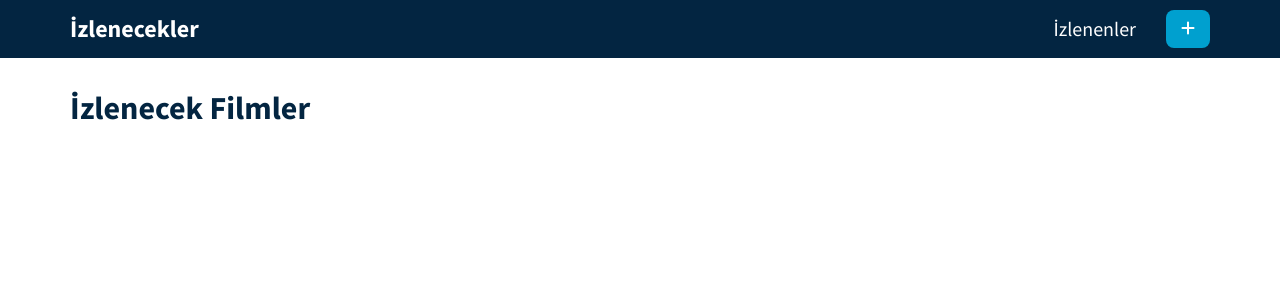
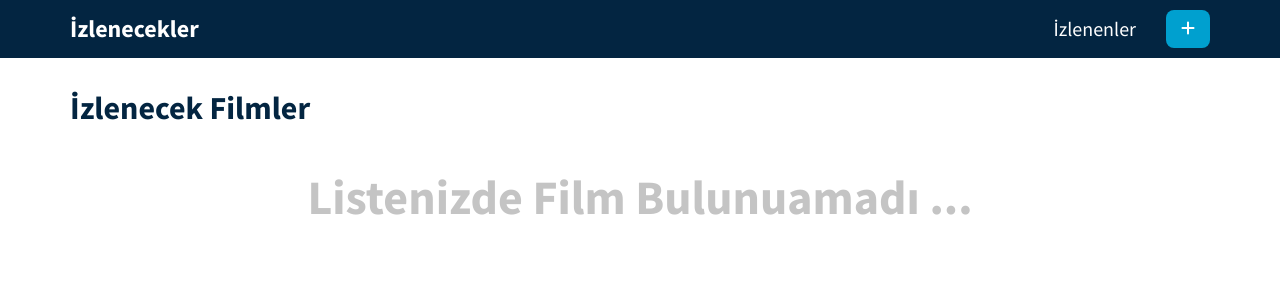
Before and after one commit to danielfacoo/movielist, a React (Vite) app in the folder movielist/: page / in a window 1280 px wide. Shown: the top 300 px of the page. Built offline with nearby package versions, Linux system fonts and the light colour scheme.

Commit message:
Text to show if there is no movie

```diff
--- a/movielist/src/components/Watched.jsx
+++ b/movielist/src/components/Watched.jsx
@@ -12,12 +12,14 @@ const Watched = () => {
                <h1 className="heading">İzlenecek Filmler</h1>
             </div>
 
-            {watched.length >0 && (
+            {watched.length >0 ? (
                 <div className="movie-grid">
                     {watched.map((movie) => (
                         <MovieCard key={movie.id} movie = {movie} type ="watched"/>
                     ))}
                 </div>
+            ) : (
+              <h2 className="no-movies">Listenizde Film Bulunuamadı ...</h2>
             )}
         </div>
 
--- a/movielist/src/components/Watchlist.jsx
+++ b/movielist/src/components/Watchlist.jsx
@@ -12,12 +12,14 @@ const Watchlist = () => {
                <h1 className="heading">İzlenecek Filmler</h1>
             </div>
 
-            {watchlist.length >0 && (
+            {watchlist.length >0 ? (
                 <div className="movie-grid">
                     {watchlist.map((movie) => (
                         <MovieCard key={movie.id} movie = {movie} type = {"watchlist"}/>
                     ))}
                 </div>
+            ): (
+                <h2 className="no-movies">Listenizde Film Bulunuamadı ...</h2>
             )}
         </div>
 
```
